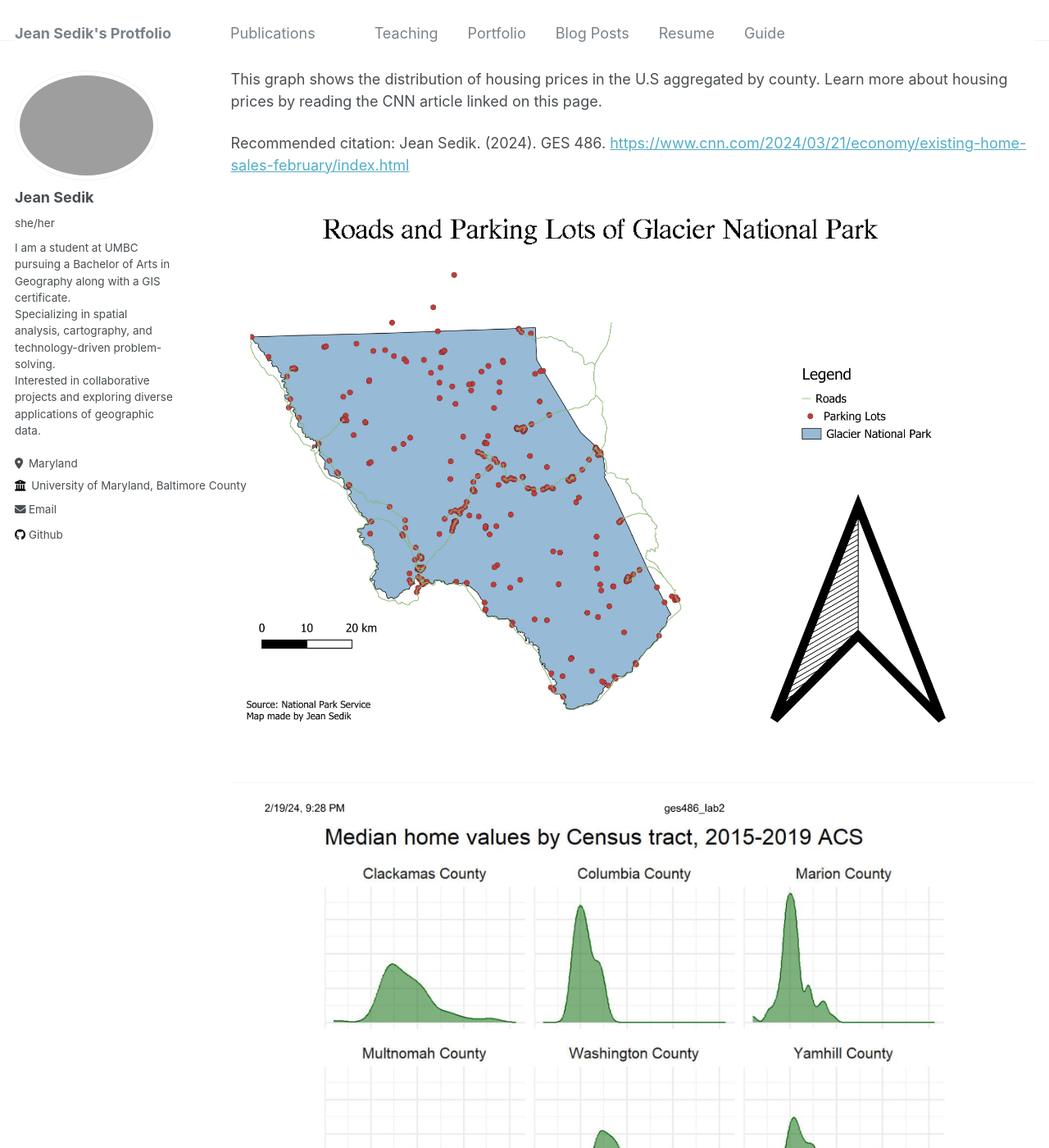
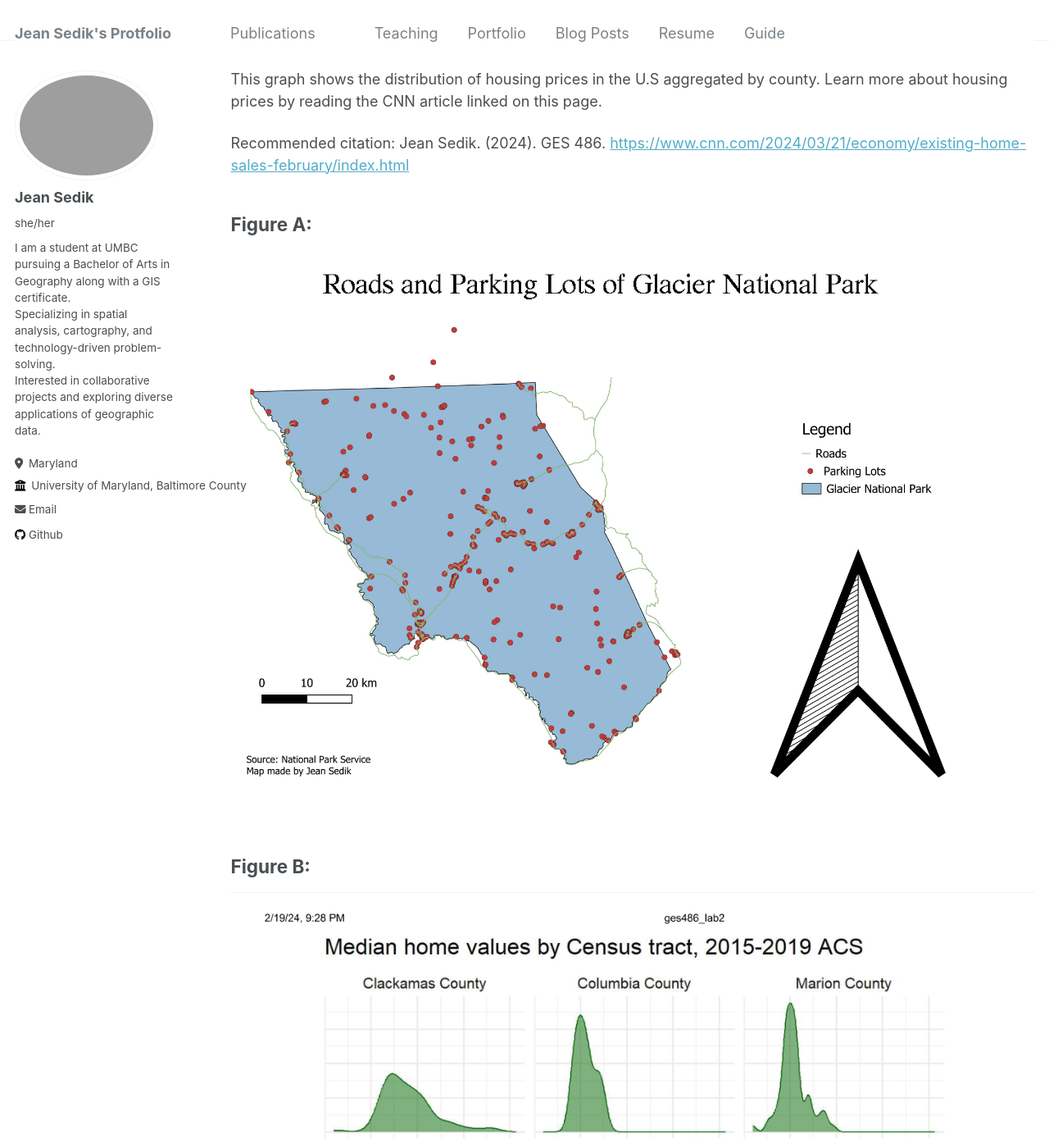
Before and after one commit to VG68490/VG68490.github.io, a Jekyll site: the page built from _pages/publications.md, in a window 1280 px wide and 1400 px high, scrolled down 389 px. Shown: the whole window at 82% size. Built offline with Jekyll 4.4.1, drawn with Linux system fonts in a browser that asks for light colours.

Commit message:
pls_commit_publications.md

```diff
--- a/_pages/publications.md
+++ b/_pages/publications.md
@@ -15,9 +15,15 @@ author_profile: true
   {% include archive-single.html %}
 {% endfor %}
 
+
+<h2> Figure A:</h2>
+
 ![Map of Roads and Parking Lots in Glacier National Park](/images/Glacier2.jpg)
 
+<h2> Figure B: </h2>
+
 ![Median House Prices in Various U.S Counties](/images/counties_data.png)
+
 <p> Figure A: Map displaying points, lines, and polygons of parking lots, roads, and the Glacier Naitonal Park. <p>
 
 
```
